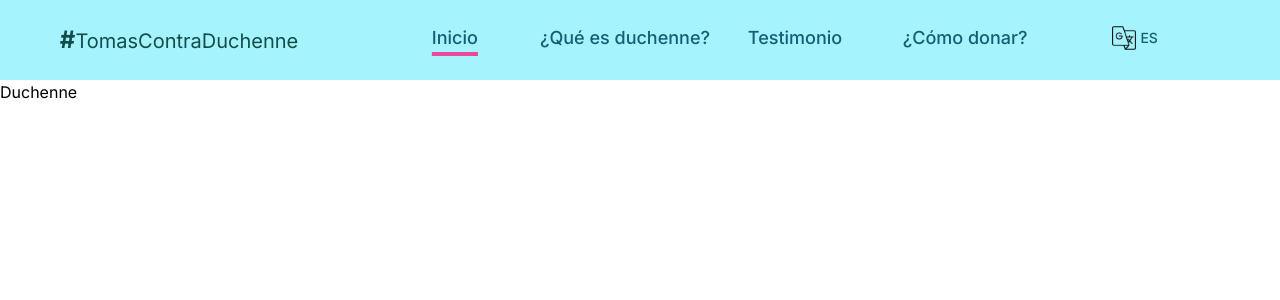
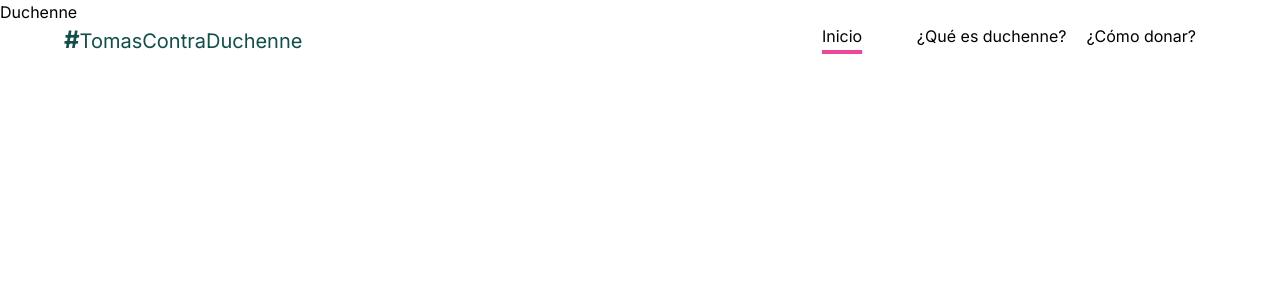
Before and after one commit to dalvaradotey/tomas, a Next.js app: page /duchenne in a window 1280 px wide. Shown: the top 300 px of the page. Built offline with nearby package versions, Linux system fonts and the light colour scheme.

Commit message:
FIX: navbar

```diff
--- a/src/app/layout.tsx
+++ b/src/app/layout.tsx
@@ -1,4 +1,5 @@
 import Navbar from '@/components/Navbar'
+import clsx from 'clsx'
 import type { Metadata } from 'next'
 import { Inter } from 'next/font/google'
 import './globals.css'
@@ -33,7 +34,7 @@ export default function RootLayout({
 }) {
   return (
     <html lang="es">
-      <body className={inter.className}>
+      <body className={clsx(['relative', inter.className])}>
         <Navbar />
         <main className="h-full">
           {children}
--- a/src/app/page.tsx
+++ b/src/app/page.tsx
@@ -1,5 +1,4 @@
 import About from '@/components/About'
-import Dialog from '@/components/Dialog'
 import Goals from '@/components/Goals'
 import Hero from '@/components/Hero'
 import Instagram from '@/components/Instagram'
@@ -24,16 +23,6 @@ async function onOk() {
 
   return (
     <>
-      <Dialog title="Transferencia Banco de Chile" onClose={onClose} onOk={onOk}>
-        <ul>
-          <li>Nombre: Camila Gómez</li>
-          <li>RUT: 18.116.965-6</li>
-          <li>Banco: Banco de Chile</li>
-          <li>Tipo de cuenta: Corriente</li>
-          <li>N° cuenta: 003280566707</li>
-          <li>Email: camila.gomezval@gmail.com</li>
-        </ul>
-      </Dialog>
       <Hero />
       <div className="bg-gradient-to-b from-cyan-100 to-indigo-100 w-100 h-28" />
       <About />
--- a/src/components/Card/styles/Card.module.css
+++ b/src/components/Card/styles/Card.module.css
@@ -19,8 +19,8 @@
 	}
 
 	&:last-child {
-		& img {
-			@apply w-12 md:w-20;
+		& .image {
+			@apply w-10 md:w-20;
 		}
 	}
 }
--- a/src/components/Menu/Menu.tsx
+++ b/src/components/Menu/Menu.tsx
@@ -19,13 +19,13 @@ const Menu: FC<Props> = ({ onClose, className, ...rest }) => {
 				<li>
 					<Link onClick={onClose} href="/duchenne">¿Qué es duchenne?</Link>
 				</li>
-				<li>
+				<li className="hidden">
 					<Link onClick={onClose} href="/testimonios">Testimonio</Link>
 				</li>
 				<li>
 					<Link onClick={onClose} href="/#donar">¿Cómo donar?</Link>
 				</li>
-				<li className="flex justify-center md:justify-center">
+				<li className="hidden justify-center md:justify-center">
 					<LanguageSwitch onClick={onClose} />
 				</li>
 			</ul>
--- a/src/components/Menu/styles/Menu.module.css
+++ b/src/components/Menu/styles/Menu.module.css
@@ -1,8 +1,8 @@
 .nav {
-	@apply bg-cyan-200 fixed top-0 left-0 w-full h-full z-10 pt-4 text-cyan-800;
+	@apply fixed top-0 left-0 w-full h-full z-10 pt-4 bg-white;
 
 	& li {
-		@apply text-center text-lg font-medium p-4;
+		@apply text-center p-4;
 	}
 
 	& .menu {
@@ -10,10 +10,10 @@
 	}
 
 	@media screen(md) {
-		@apply static w-auto h-auto pt-0;
+		@apply static w-auto h-auto pt-0 bg-transparent;
 
 		& .menu {
-			@apply grid grid-cols-5;
+			@apply grid grid-cols-3;
 		}
 
 		& li {
--- a/src/components/Navbar.tsx
+++ b/src/components/Navbar.tsx
@@ -1,21 +1,41 @@
-'use client';
+"use client";
 
 import useMobile from "@/hooks/useMobile";
-import { useState } from "react";
+import clsx from "clsx";
+import { useEffect, useState } from "react";
 import Icon from "./Icons/Icon";
 import Menu from "./Menu/Menu";
 import Title from "./Title";
 
-export default function Navbar () {
+export default function Navbar() {
+	const [isScrolled, setIsScrolled] = useState<boolean>(false);
 	const [mobileMenuIsOpen, setMobileMenuIsOpen] = useState<boolean>(false);
 	const isMobile = useMobile();
 
 	const handleMobileMenu = () => {
-		setMobileMenuIsOpen(prev => !prev);
+		setMobileMenuIsOpen((prev) => !prev);
+	};
+
+	useEffect(() => {
+		const handleScroll = () => {
+			const scrollY = window.scrollY;
+			if (scrollY > 50) {
+				setIsScrolled(true);
+			} else {
+				setIsScrolled(false);
 			}
+		};
+		window.addEventListener("scroll", handleScroll);
+		return () => window.removeEventListener("scroll", handleScroll);
+	}, []);
 
 	return (
-    <nav className="bg-cyan-200 sticky top-0 flex justify-around p-6 z-[1000]">
+		<nav
+			className={clsx([
+				isScrolled || isMobile ? "bg-white" : "bg-transparent",
+				"sticky md:fixed top-0 flex justify-around md:justify-between w-full p-6 z-[1000] gap-4 px-2 md:px-16",
+			])}
+		>
 			<Title />
 			{isMobile && (
 				<button className="cursor-pointer" onClick={handleMobileMenu}>
@@ -25,4 +45,4 @@ export default function Navbar () {
 			{(!isMobile || mobileMenuIsOpen) && <Menu onClose={handleMobileMenu} />}
 		</nav>
 	);
-};
+}
```
Lines whose indentation alone changed are shown as unchanged.
